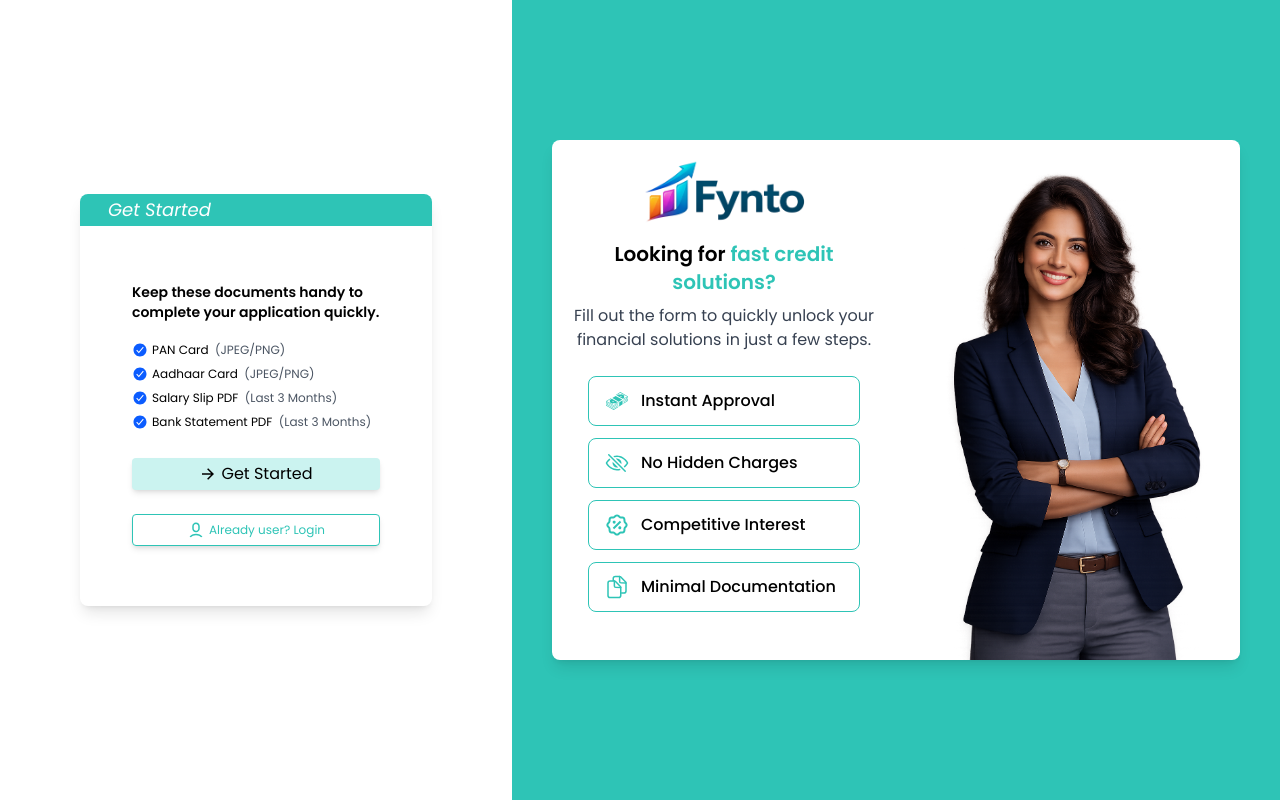
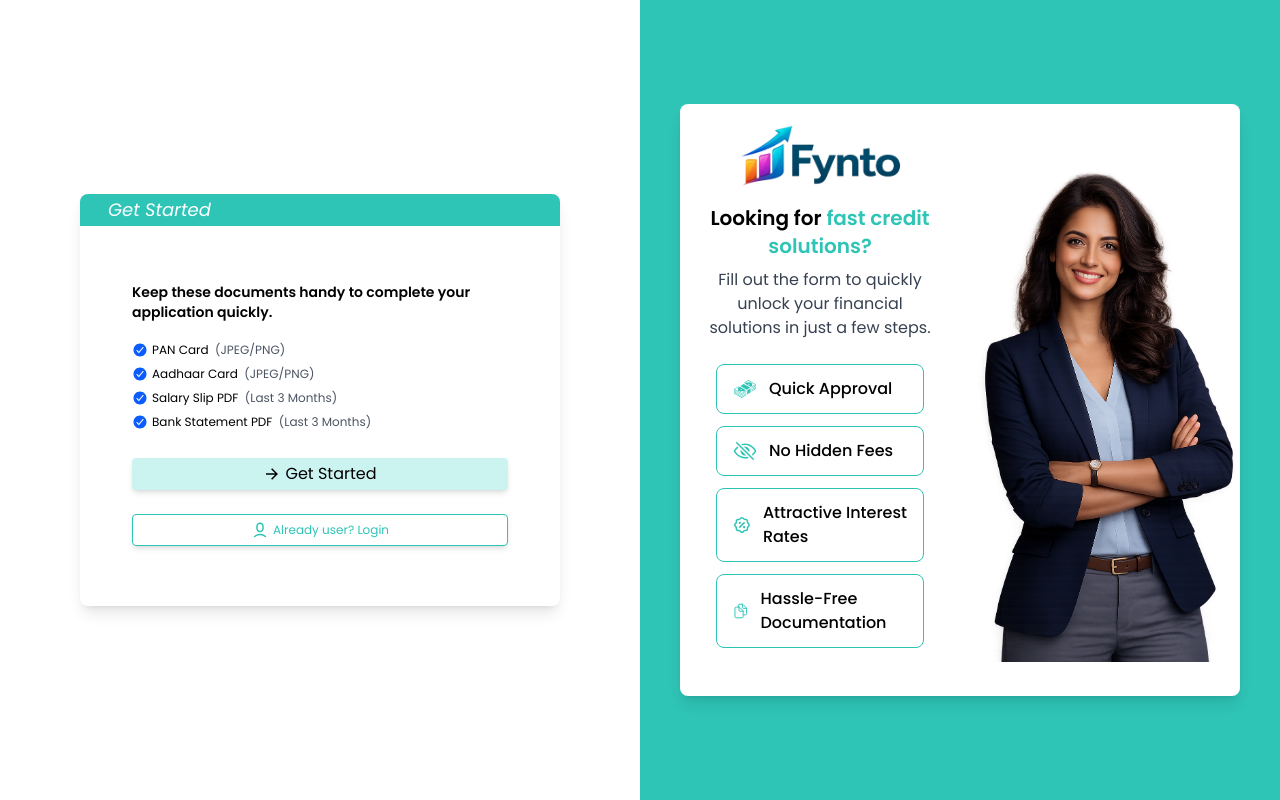
Before and after one commit to ashish-junoon/FINTOO_CLIENT_APP, a React (Vite) app: page /register in a window 1280 px wide. Built offline with nearby package versions, Linux system fonts and the light colour scheme; no server answers.

Commit message:
fixed live test bugs

```diff
--- a/dev-dist/sw.js
+++ b/dev-dist/sw.js
@@ -82,7 +82,7 @@ define(['./workbox-5a5d9309'], (function (workbox) { 'use strict';
     "revision": "3ca0b8505b4bec776b69afdba2768812"
   }, {
     "url": "index.html",
-    "revision": "0.g8nmbikt92c"
+    "revision": "0.efgdma6g01s"
   }], {});
   workbox.cleanupOutdatedCaches();
   workbox.registerRoute(new workbox.NavigationRoute(workbox.createHandlerBoundToURL("index.html"), {
--- a/src/Pages/protected/RegisterNach.jsx
+++ b/src/Pages/protected/RegisterNach.jsx
@@ -314,7 +314,7 @@ function RegisterNach() {
       const response = await checkMandateStatusBySalora(queryReq);
       // setToken(response.token_data);
       if(response?.status === "SUCCESS"){
-        toast.success(response?.message)
+        // toast.success(response?.message)
         setToken(response)
       } else {
         toast.error("eMandate is not successfull.")
--- a/src/Pages/protected/StartKYC.jsx
+++ b/src/Pages/protected/StartKYC.jsx
@@ -332,7 +332,7 @@ function StartKYC() {
 
       {/* Custom Modal for Verification Results */}
       {modalOpen && (
-        <div className="fixed inset-0 bg-black bg-opacity-50 flex items-center justify-center lg:justify-start z-50 lg:ps-12">
+        <div className="fixed inset-0 bg-black bg-opacity-50 flex items-center justify-center lg:justify-start z-50 lg:ps-16">
           <div className="bg-white rounded-lg shadow-xl max-w-md w-full mx-4">
             <div className={`px-4 py-1 rounded-t-lg ${modalType === 'success' ? 'bg-green-500' : 'bg-red-500'} text-white`}>
               <h3 className="text-lg font-semibold">
--- a/src/components/content/Content.jsx
+++ b/src/components/content/Content.jsx
@@ -1,8 +1,8 @@
 const heroPoints = [
-    { id: 1, icon: "GiMoneyStack", text: "Instant Approval" },
-    { id: 2, icon: "IoEyeOffOutline", text: "No Hidden Charges" },
-    { id: 3, icon: "RiDiscountPercentLine", text: "Competitive Interest" },
-    { id: 4, icon: "IoDocumentsOutline", text: "Minimal Documentation" },
+    { id: 1, icon: "GiMoneyStack", text: "Quick Approval" },
+    { id: 2, icon: "IoEyeOffOutline", text: "No Hidden Fees" },
+    { id: 3, icon: "RiDiscountPercentLine", text: "Attractive Interest Rates" },
+    { id: 4, icon: "IoDocumentsOutline", text: "Hassle-Free Documentation" },
 ];
 
 const genderOptions = [
--- a/src/components/layout/ProtectedLayout.jsx
+++ b/src/components/layout/ProtectedLayout.jsx
@@ -19,7 +19,7 @@ function ProtectedLayout() {
         <div className="flex flex-col lg:flex-row h-screen w-full">
 
             {/* Left Section - Full width on mobile, 40% on lg+ */}
-            <div className="w-full lg:w-2/5 h-auto lg:h-screen overflow-y-auto bg-white">
+            <div className="w-full lg:w-3/6 h-auto lg:h-screen overflow-y-auto bg-white">
 
                 {/* Header - Mobile only */}
                 <div className="lg:hidden bg-white shadow-lg p-4">
@@ -97,7 +97,7 @@ function ProtectedLayout() {
             </div>
 
             {/* Right Section - Hidden on small screens, 60% width on lg+ */}
-            <div className="hidden lg:flex flex-col w-3/5 h-screen bg-[#2ec4b6] text-white items-center justify-center p-4 lg:p-10">
+            <div className="hidden lg:flex flex-col w-3/6 h-screen bg-[#2ec4b6] text-white items-center justify-center p-4 lg:p-10">
                 <div className="bg-white rounded-lg shadow-lg w-full max-w-3xl overflow-hidden">
                     <div className="grid grid-cols-1 lg:grid-cols-2">
 
--- a/src/components/layout/PublicLayout.jsx
+++ b/src/components/layout/PublicLayout.jsx
@@ -11,7 +11,7 @@ function PublicLayout() {
             {/* Left Section - Hidden on small screens, full width on md, 60% width on lg+ */}
 
             {/* Right Section - Full width on mobile and md, 40% on lg+ */}
-            <div className="w-full lg:w-2/5 md:h-auto lg:h-screen overflow-y-auto bg-white order-1 lg:order-0">
+            <div className="w-full lg:w-3/6 md:h-auto lg:h-screen overflow-y-auto bg-white order-1 lg:order-0">
                 {/* Mobile-only header - visible on small and medium screens */}
                 <div className="md:hidden bg-white shadow-lg p-4">
                     <div className="flex items-center justify-center">
@@ -25,7 +25,7 @@ function PublicLayout() {
                 </div>
             </div>
 
-            <div className="hidden md:flex flex-col md:w-full lg:w-3/5 md:h-auto lg:h-screen bg-primary text-white items-center justify-center p-4 md:p-6 lg:p-10 order-0 lg:order-1">
+            <div className="hidden md:flex flex-col md:w-full lg:w-3/6 md:h-auto lg:h-screen bg-primary text-white items-center justify-center p-4 md:p-6 lg:p-10 order-0 lg:order-1">
                 <div className="bg-white rounded-lg shadow-lg w-full max-w-3xl overflow-hidden">
                     <div className="grid grid-cols-1 lg:grid-cols-2 gap-0">
 
```
